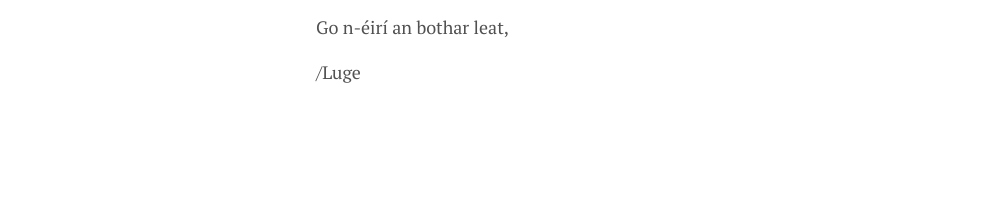
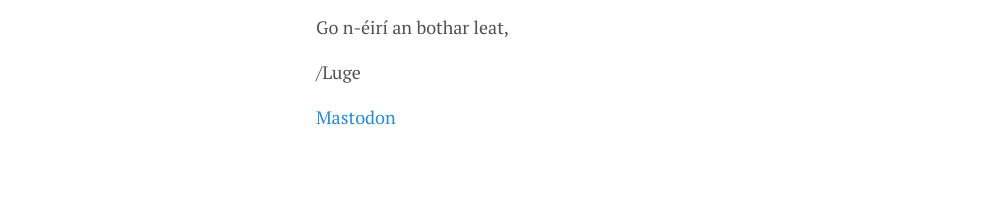
Before and after one commit to lgeurts/lgeurts.github.io, a Jekyll site: the page built from about.md, in a window 1280 px wide. Shown: the part 1190-1390 px from the top of the page, without its empty margins (0-995 px from the left). Built offline with Jekyll 4.4.1, drawn with Linux system fonts in a browser that asks for light colours; nearby versions of some CDN libraries; before the commit the page ends 1348 px from its top, so only the background shows below that.

Commit message:
Update about.md

```diff
--- a/about.md
+++ b/about.md
@@ -20,3 +20,5 @@
 Go n-éirí an bothar leat,
 
 /Luge
+
+<a rel="me" href="https://fosstodon.org/@lgeurts">Mastodon</a>
```
